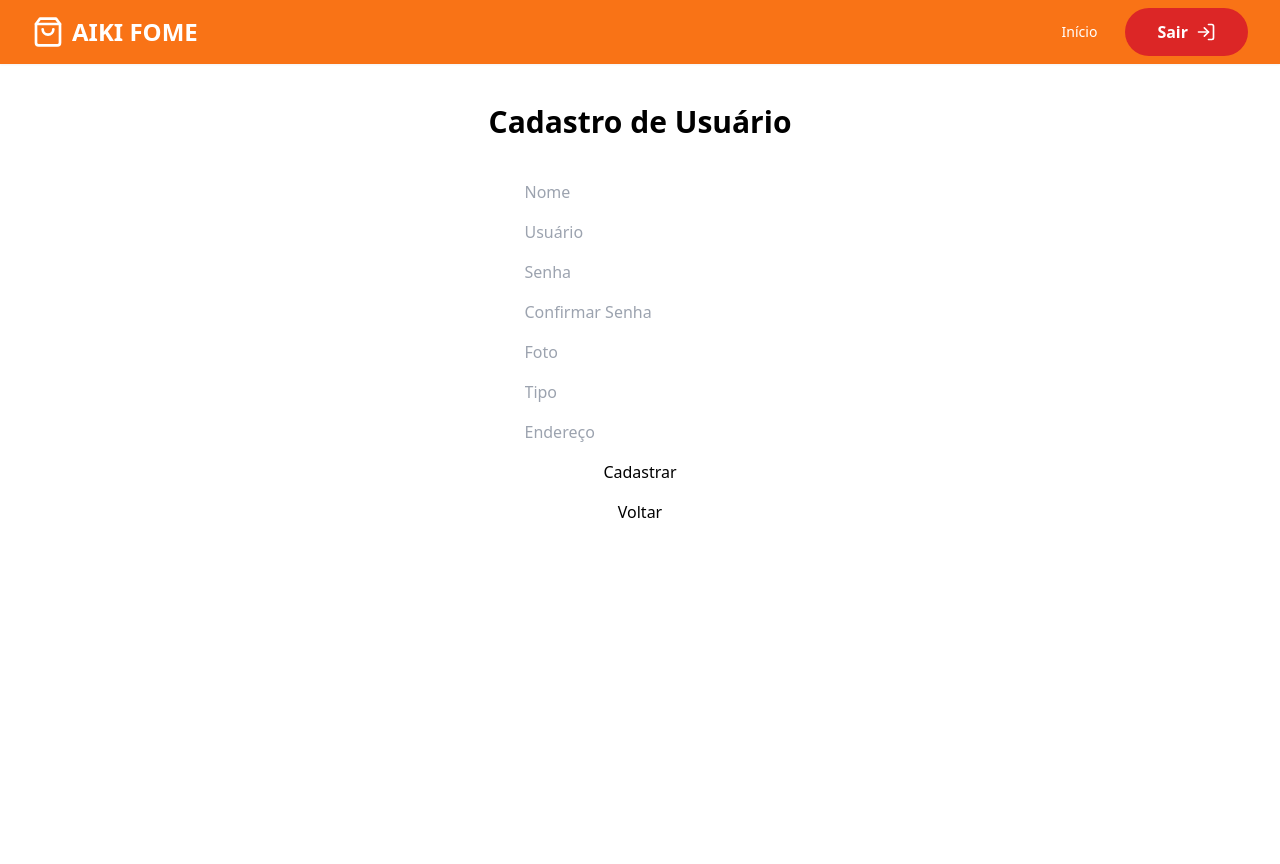
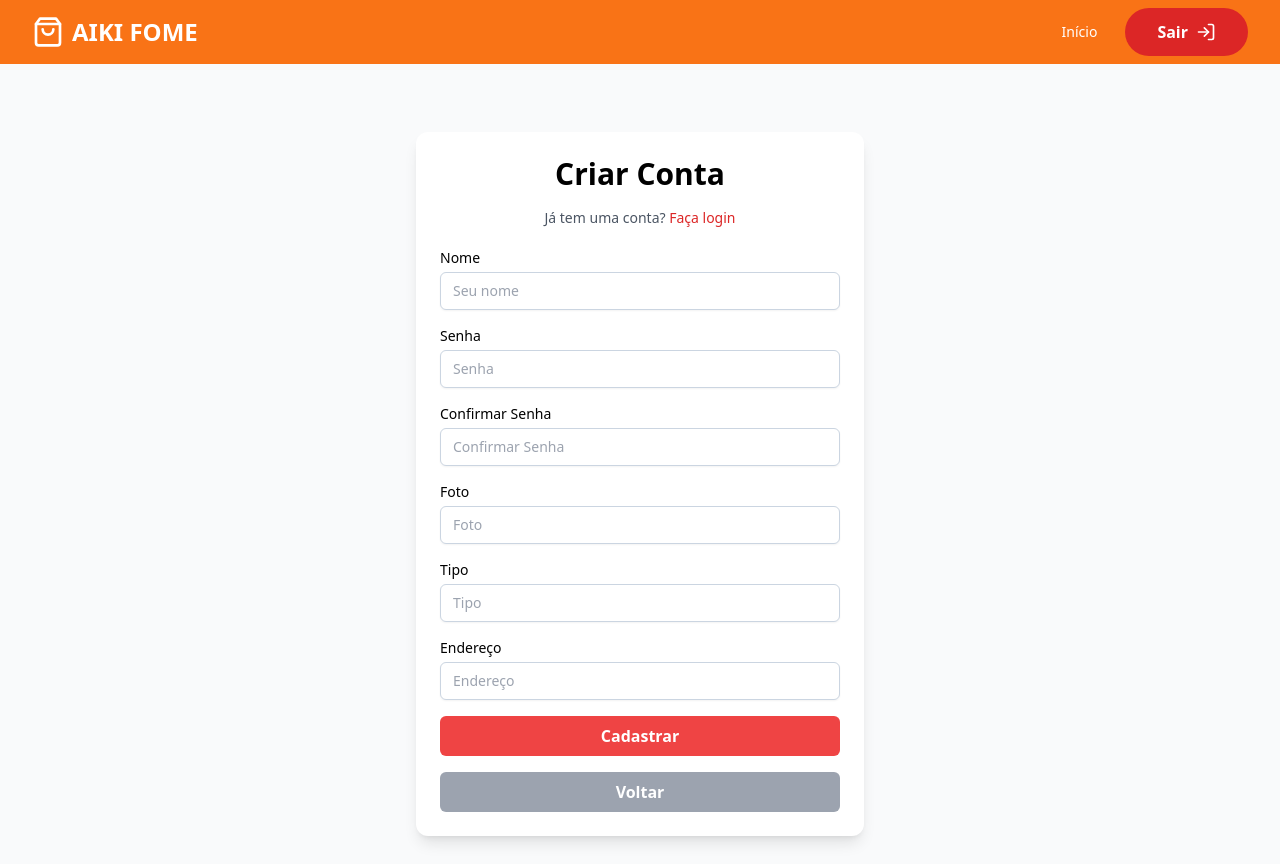
Before and after one commit to 1portodosporum/FrontendProjetoDelivery, a React (Vite) app: page /cadastro in a window 1280 px wide. Before the commit the page ends 800 px from the top, so only its background shows below. Built offline with nearby package versions, Linux system fonts and the light colour scheme.

Commit message:
:lipstick: design cadastro

```diff
--- a/src/pages/cadastro/Cadastro.tsx
+++ b/src/pages/cadastro/Cadastro.tsx
@@ -1,5 +1,5 @@
 import { useState, useEffect, ChangeEvent, FormEvent } from 'react'
-import { useNavigate } from "react-router-dom"
+import { Link, useNavigate } from "react-router-dom"
 import Usuario from '../../models/Usuario'
 import UsuarioServices from '../../services/UsuarioServices';
 import { ToastAlert } from '../../utils/ToastAlert';
@@ -62,103 +62,108 @@ function Cadastro() {
 
   return (
 
-    <section>
-      <form onSubmit={cadastrar}>
-        <div className="flex flex-col items-center justify-center mt-10">
-          <h1 className="text-3xl font-bold">Cadastro de Usuário</h1>
-          <div className="mt-10">
-            <input
-              type="text"
-              name="nome"
-              placeholder="Nome"
-              className="input"
-              value={usuario.nome}
-              onChange={atualizarEstado}
-            />
-          </div>
-          <div className="mt-4">
+      <div className="min-h-screen bg-gray-50 pt-10">
+        <section className="max-w-md mt-7 mx-auto p-6 bg-white shadow-lg rounded-xl">
+            <h2 className="text-3xl font-bold mb-4 text-center">Criar Conta</h2>
+            <p className="text-center text-sm text-gray-600">
+          Já tem uma conta?{' '}
+          <Link to="/login" className="font-medium text-red-600 hover:text-red-500">
+            Faça login
+          </Link>
+            </p>
+
+        <form onSubmit={cadastrar} className="space-y-4 mt-5">
+          <div>
+            <label className="block text-sm">Nome</label>
             <input
               type="text"
               name="usuario"
-              placeholder="Usuário"
-              className="input"
+              placeholder="Seu nome"
+              className="mt-1 block w-full px-3 py-2 bg-white border border-slate-300 rounded-md text-sm shadow-sm focus:outline-none focus:border-red-500 focus:ring-1 focus:ring-red-500"
               value={usuario.usuario}
               onChange={atualizarEstado}
             />
           </div>
-          <div className="mt-4">
+
+          <div>
+            <label className="block text-sm">Senha</label>
             <input
               type="password"
               name="senha"
               placeholder="Senha"
-              className="input"
+              className="mt-1 block w-full px-3 py-2 bg-white border border-slate-300 rounded-md text-sm shadow-sm focus:outline-none focus:border-red-500 focus:ring-1 focus:ring-red-500"
               value={usuario.senha}
               onChange={atualizarEstado}
             />
           </div>
-          <div className="mt-4">
+
+          <div>
+            <label className="block text-sm">Confirmar Senha</label>
             <input
               type="password"
               name="confirmarSenha"
               placeholder="Confirmar Senha"
-              className="input"
+              className="mt-1 block w-full px-3 py-2 bg-white border border-slate-300 rounded-md text-sm shadow-sm focus:outline-none focus:border-red-500 focus:ring-1 focus:ring-red-500"
               value={confirmarSenha}
               onChange={handleConfirmarSenha}
             />
           </div>
-          <div className="mt-4">
+
+          <div>
+            <label className="block text-sm">Foto</label>
             <input
               type="text"
               name="foto"
               placeholder="Foto"
-              className="input"
+              className="mt-1 block w-full px-3 py-2 bg-white border border-slate-300 rounded-md text-sm shadow-sm focus:outline-none focus:border-red-500 focus:ring-1 focus:ring-red-500"
               value={usuario.foto}
               onChange={atualizarEstado}
             />
           </div>
-          <div className="mt-4">
+
+          <div>
+            <label className="block text-sm">Tipo</label>
             <input
               type="text"
               name="tipo"
               placeholder="Tipo"
-              className="input"
+              className="mt-1 block w-full px-3 py-2 bg-white border border-slate-300 rounded-md text-sm shadow-sm focus:outline-none focus:border-red-500 focus:ring-1 focus:ring-red-500"
               value={usuario.tipo}
               onChange={atualizarEstado}
             />
           </div>
-          <div className="mt-4">
+
+          <div>
+            <label className="block text-sm">Endereço</label>
             <input
               type="text"
               name="endereco"
               placeholder="Endereço"
-              className="input"
+              className="mt-1 block w-full px-3 py-2 bg-white border border-slate-300 rounded-md text-sm shadow-sm focus:outline-none focus:border-red-500 focus:ring-1 focus:ring-red-500"
               value={usuario.endereco}
               onChange={atualizarEstado}
             />
           </div>
-          <div className="mt-4">
+
           <button
             type="submit"
-              className="button button-blue"
+            className="w-full rounded-md bg-red-500 text-white py-2 font-semibold hover:bg-red-700 transition duration-700"
             disabled={isLoading}
           >
             {isLoading ? 'Cadastrando...' : 'Cadastrar'}
           </button>
-          </div>
-          <div className="mt-4">
+
           <button
             type="button"
-              className="button button-red"
+            className="w-full mt-2 rounded-md bg-gray-400 text-white py-2 font-semibold hover:bg-gray-600 transition duration-700"
             onClick={retornar}
           >
           Voltar
          </button>
-          </div>
-        </div>
        </form>
     </section>
+  </div>
   )
-
 }
 
 export default Cadastro
```
Lines whose indentation alone changed are shown as unchanged.
